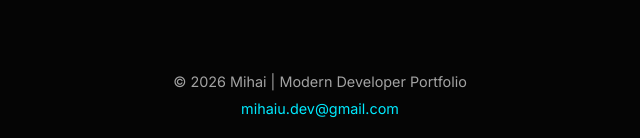
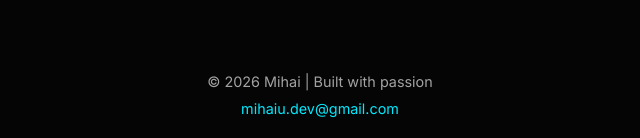
Before and after one commit to ro-mihaiu/mihaiu, a plain HTML site: page index.html in a window 1280 px wide. Shown: the part 2860-2998 px from the top of the page, 320-960 px from the left. Drawn offline with Linux system fonts and the light colour scheme.

Commit message:
Changed the layout

```diff
--- a/index.html
+++ b/index.html
@@ -145,7 +145,7 @@
 
   <footer class="footer">
     <div class="container">
-      <p>&copy; 2026 Mihai | Modern Developer Portfolio</p>
+      <p>&copy; 2026 Mihai | Built with passion</p>
       <p><a href="mailto:mihaiu.dev@gmail.com">mihaiu.dev@gmail.com</a></p>
     </div>
   </footer>
```
Also changed, not shown: pages/404.html (renamed from 404.html, +1 -1 lines), pages/blog.html (renamed from blog.html, +1 -1 lines), pages/questions.html (renamed from questions.html, +1 -1 lines), pages/projects.html (renamed from projects.html), 1 other file.
